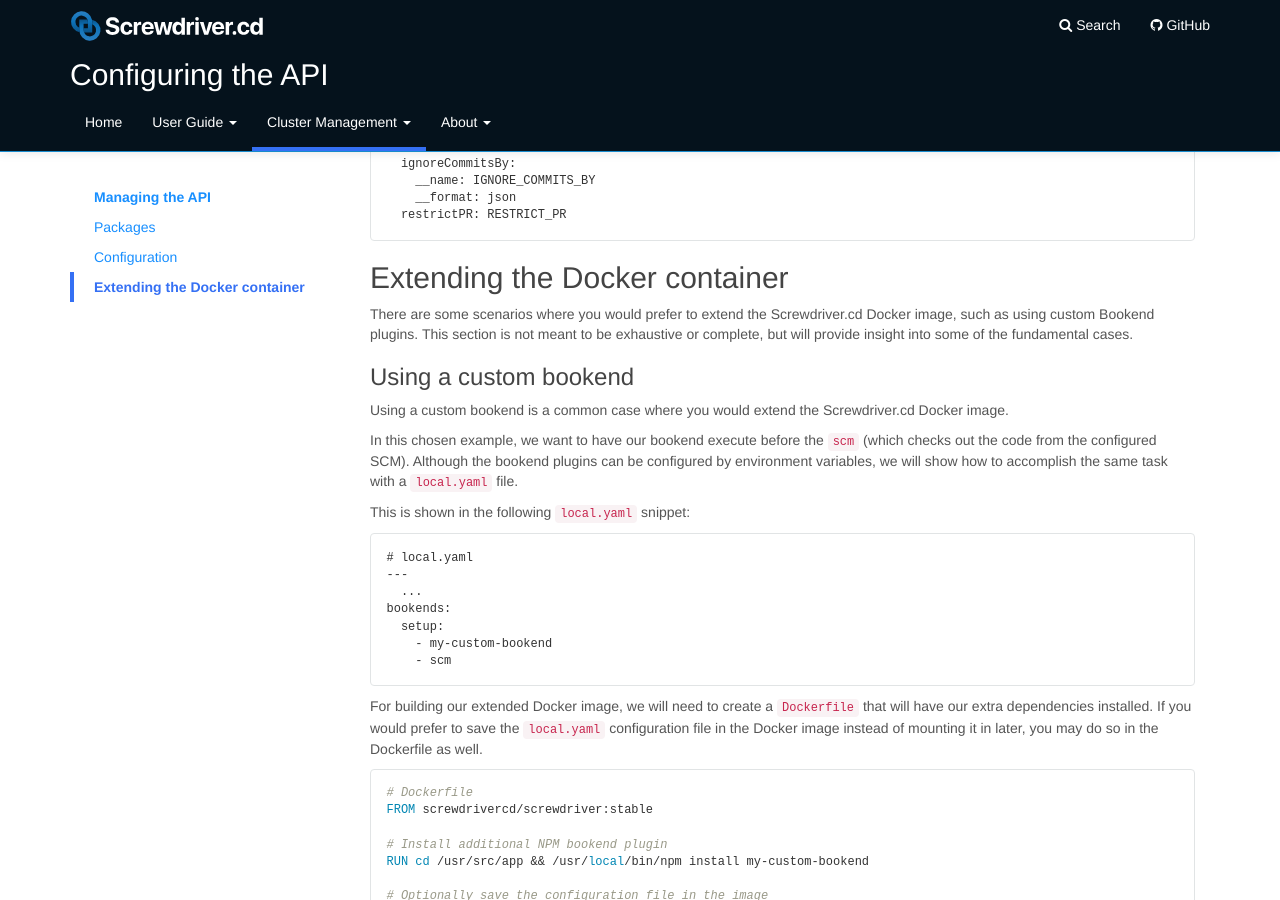
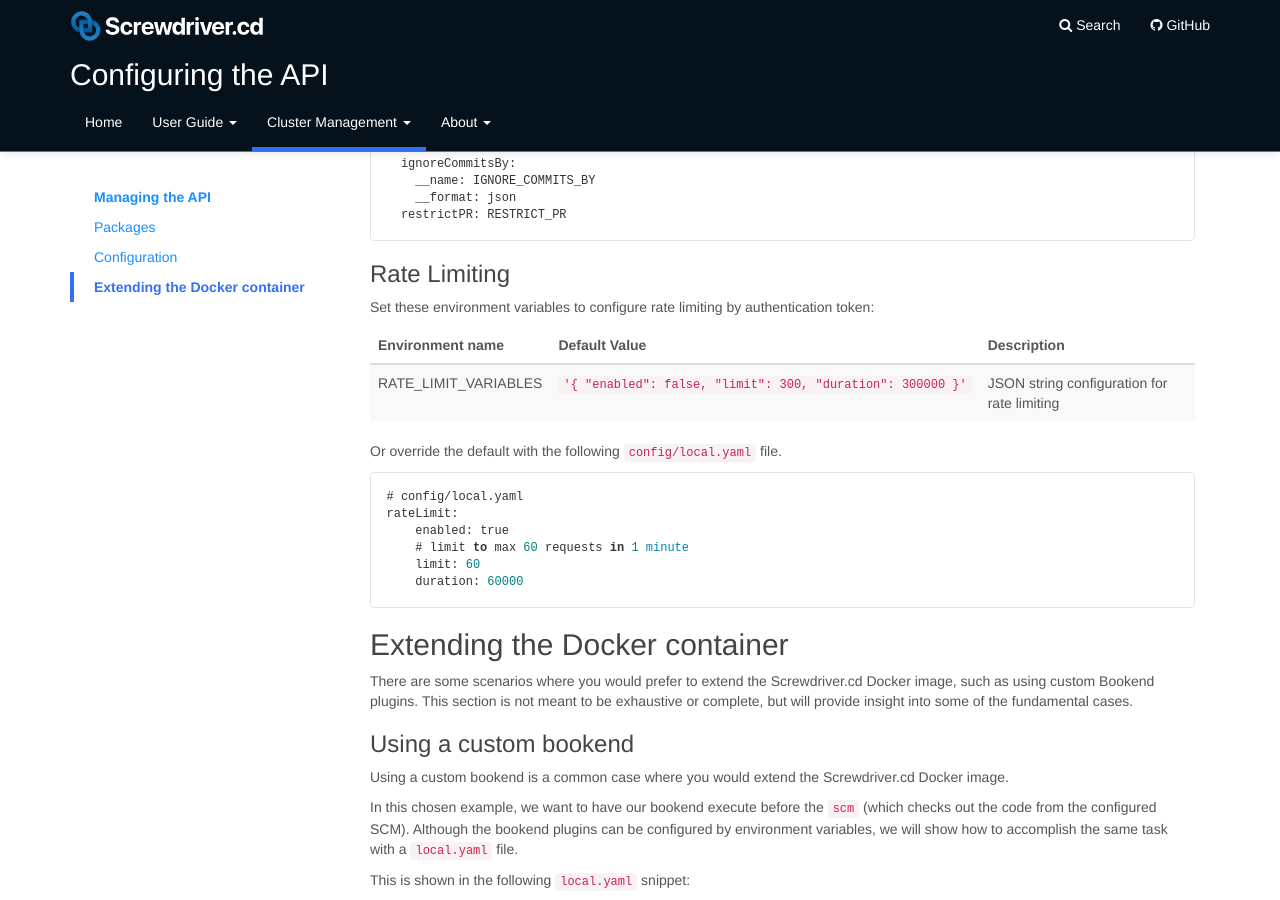
Before and after one commit to screwdriver-cd/guide, a Jekyll site: the page built from docs/cluster-management/configure-api.md, in a window 1280 px wide and 900 px high, scrolled down 12949 px. Built offline with Jekyll 4.4.1, drawn with Linux system fonts in a browser that asks for light colours.

Commit message:
feat(ratelimit): add rate limiting config (#419)

````diff
--- a/docs/cluster-management/configure-api.md
+++ b/docs/cluster-management/configure-api.md
@@ -544,6 +544,25 @@ webhooks:
   restrictPR: RESTRICT_PR
 ```
 
+### Rate Limiting
+
+Set these environment variables to configure rate limiting by authentication token:
+
+| Environment name     | Default Value | Description          |
+|:---------------------|:--------------|:---------------------|
+| RATE_LIMIT_VARIABLES | `'{ "enabled": false, "limit": 300, "duration": 300000 }'` | JSON string configuration for rate limiting |
+
+Or override the default with the following `config/local.yaml` file.
+
+```yaml
+# config/local.yaml
+rateLimit:
+    enabled: true
+    # limit to max 60 requests in 1 minute
+    limit: 60
+    duration: 60000
+```
+
 ## Extending the Docker container
 
 There are some scenarios where you would prefer to extend the Screwdriver.cd Docker image, such as using custom Bookend plugins. This section is not meant to be exhaustive or complete, but will provide insight into some of the fundamental cases.
````
